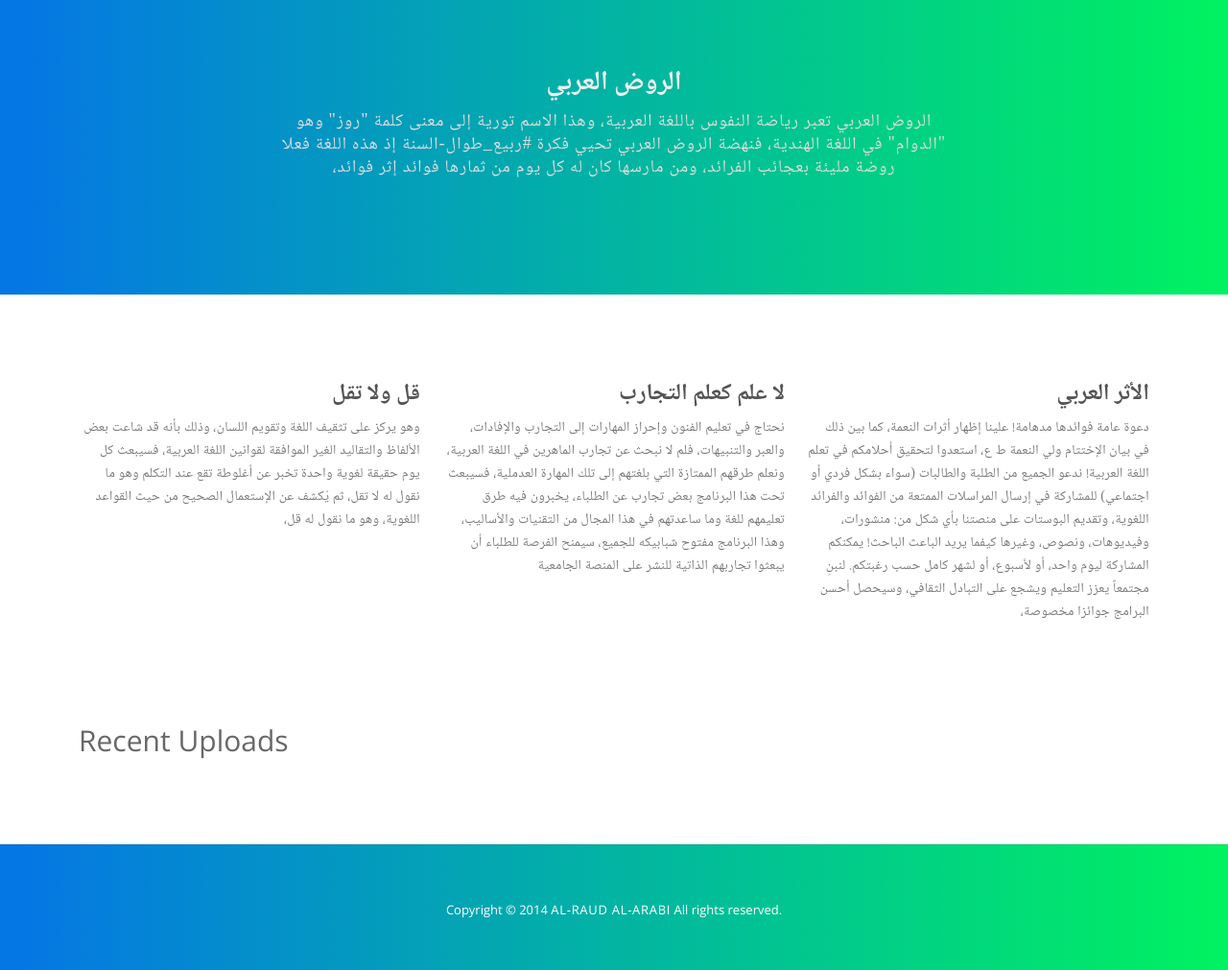
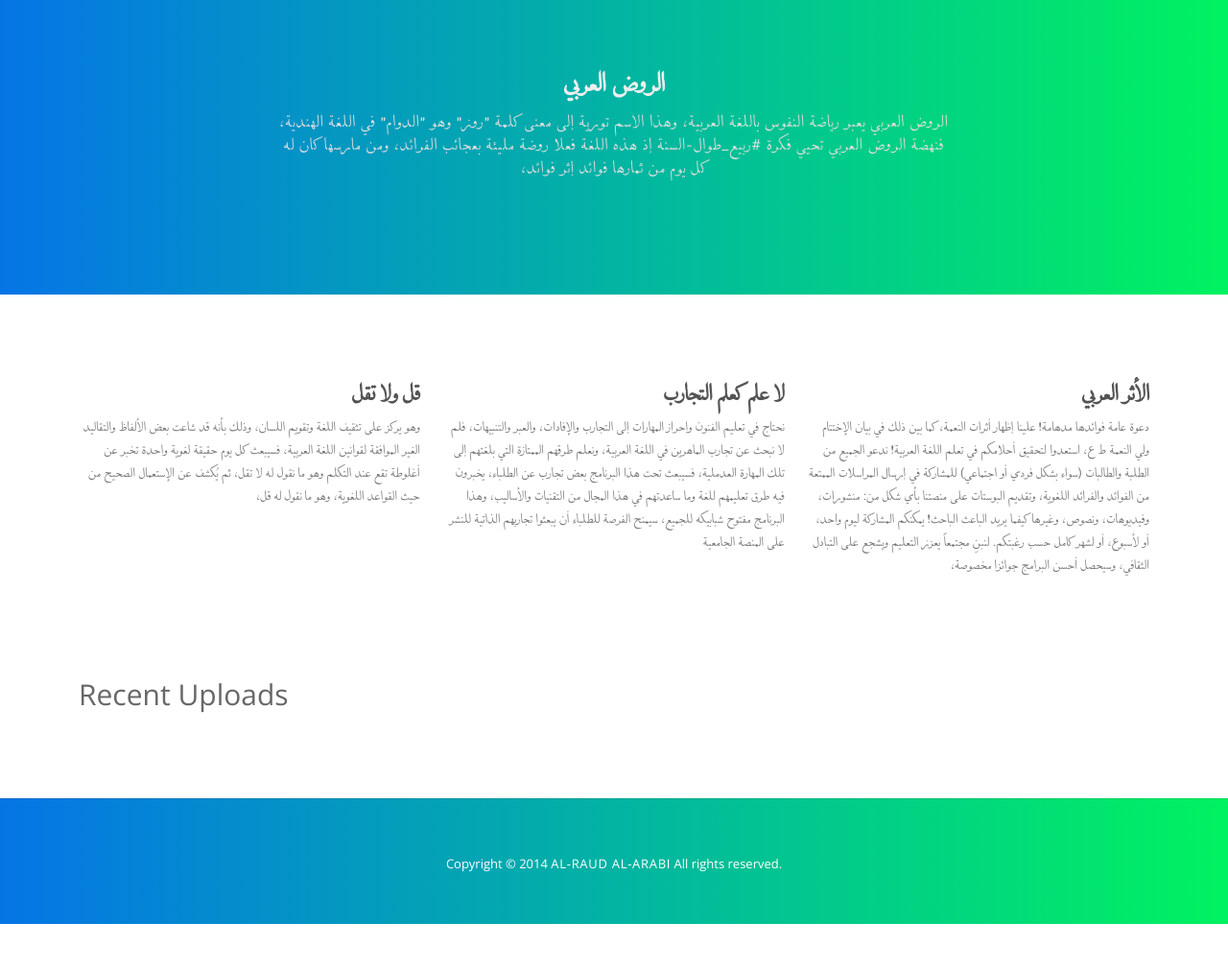
Before and after one commit to shabbirdudhiya/alraudalarabi, a PHP site: page / in a window 1280 px wide. Shown: the part 180-1191 px from the top of the page at 96% size. After the commit the page ends 1143 px from the top, so only its background shows below. Run offline with PHP 8.4, Linux system fonts and the light colour scheme; data that the repository does not hold is empty; some web fonts are replaced.

Commit message:
kanz fonts

```diff
--- a/index.php
+++ b/index.php
@@ -15,7 +15,7 @@ include 'header.inc.php';
         <!-- heading -->
         <h2 class="arabic">الروض العربي </h2>
         <!-- paragraph -->
-        <p class="arabic" style="font-size: large;"> الروض العربي تعبر رياضة النفوس باللغة
+        <p class="arabic" style="font-size: large;"> الروض العربي يعبر رياضة النفوس باللغة
             العربية، وهذا الاسم تورية إلى معنى كلمة "روز" وهو "الدوام" في اللغة الهندية،
             فنهضة الروض العربي تحيي فكرة #ربيع_طوال-السنة إذ هذه اللغة فعلا روضة مليئة بعجائب الفرائد، ومن
             مارسها كان له كل يوم من ثمارها فوائد إثر فوائد،</p>
@@ -107,12 +107,9 @@ include 'header.inc.php';
                         <span class="sub-text"><?php echo shorten_text($post['Body'], 50); ?></span>
                         <div class="likes-section">
                             <!-- Like button -->
-                        <div class="like-btn" id="like-btn-<?php echo $post['Id']; ?>"
-                            onclick="likePost(<?php echo $post['Id']; ?>)">
-                            <svg xmlns="http://www.w3.org/2000/svg" width="16" height="16" fill="currentColor"
-                                id="heart-icon-<?php echo $post['Id']; ?>" class="bi bi-heart" viewBox="0 0 16 16">
-                                <path
-                                    d="m8 2.748-.717-.737C5.6.281 2.514.878 1.4 3.053c-.523 1.023-.641 2.5.314 4.385.92 1.815 2.834 3.989 6.286 6.357 3.452-2.368 5.365-4.542 6.286-6.357.955-1.886.838-3.362.314-4.385C13.486.878 10.4.28 8.717 2.01zM8 15C-7.333 4.868 3.279-3.04 7.824 1.143q.09.083.176.171a3 3 0 0 1 .176-.17C12.72-3.042 23.333 4.867 8 15" />
+                            <div class="like-btn" id="like-btn-<?php echo $post['Id']; ?>" onclick="likePost(<?php echo $post['Id']; ?>)">
+                                <svg xmlns="http://www.w3.org/2000/svg" width="16" height="16" fill="currentColor" id="heart-icon-<?php echo $post['Id']; ?>" class="bi bi-heart" viewBox="0 0 16 16">
+                                    <path d="m8 2.748-.717-.737C5.6.281 2.514.878 1.4 3.053c-.523 1.023-.641 2.5.314 4.385.92 1.815 2.834 3.989 6.286 6.357 3.452-2.368 5.365-4.542 6.286-6.357.955-1.886.838-3.362.314-4.385C13.486.878 10.4.28 8.717 2.01zM8 15C-7.333 4.868 3.279-3.04 7.824 1.143q.09.083.176.171a3 3 0 0 1 .176-.17C12.72-3.042 23.333 4.867 8 15" />
                                 </svg>
                             </div>
                             <!-- Likes count -->
--- a/view/css/style.css
+++ b/view/css/style.css
@@ -7,9 +7,13 @@
 @import url(http://fonts.googleapis.com/css?family=Open+Sans:400italic,400,300,600);
 @import url("https://fonts.googleapis.com/css2?family=Lateef:wght@200;300;400;500;600;700;800&family=Noto+Naskh+Arabic:wght@400..700&display=swap");
 
+@font-face {
+  font-family: AlKanz;
+  src: url("./kanz-al-marjaan-webfont.woff");
+}
 .arabic {
   direction: rtl;
-  font-family: "Noto Naskh Arabic", serif;
+  font-family: AlKanz, serif;
   font-optical-sizing: auto;
   font-style: normal;
 }
```
Also changed, not shown: view/css/decotypenaskh.ttf (deleted), view/css/kanz-al-marjaan-webfont.woff (added). Lines whose indentation alone changed are shown as unchanged.
